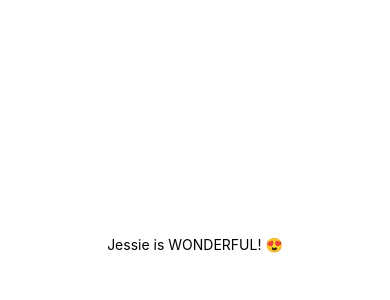
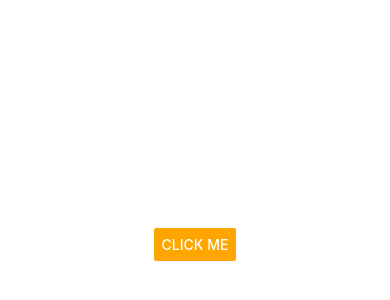
Before and after one commit to waddal/React-Native-Project, a React Native app: screen / in a window 390 px wide. Shown: the part 178-478 px from the top of the page. Built offline with nearby package versions, Linux system fonts and the light colour scheme.

Commit message:
feat: button component with alert event!

```diff
--- a/App.js
+++ b/App.js
@@ -1,22 +1,27 @@
-import { StatusBar } from 'expo-status-bar';
-import { StyleSheet, Text, View } from 'react-native';
+import { StyleSheet, SafeAreaView, Button, Alert } from "react-native";
 
 export default function App() {
-  let x = 'Jessie is WONDERFUL! 😍';
-
   return (
-    <View style={styles.container}>
-      <Text>{x}</Text>
-      <StatusBar style="auto" />
-    </View>
+    <SafeAreaView style={styles.container}>
+      <Button
+        title={"Click Me"}
+        color={"orange"}
+        onPress={() =>
+          Alert.alert("My Title", "My Message", [
+            { text: "Yes" },
+            { text: "No" },
+          ])
+        }
+      />
+    </SafeAreaView>
   );
 }
 
 const styles = StyleSheet.create({
   container: {
     flex: 1,
-    backgroundColor: '#fff',
-    alignItems: 'center',
-    justifyContent: 'center',
+    backgroundColor: "#fff",
+    justifyContent: "center",
+    alignItems: "center",
   },
 });
--- a/app.json
+++ b/app.json
@@ -19,6 +19,7 @@
     "ios": {
       "supportsTablet": true
     },
+    "description": "A marketplace for hosting and renting secluded spaces for study and work.",
     "android": {
       "adaptiveIcon": {
         "foregroundImage": "./assets/adaptive-icon.png",
```
Also changed, not shown: AppP1.js (added, +52 -0 lines), 1 other file (tests, documents, lock files or other folders).
